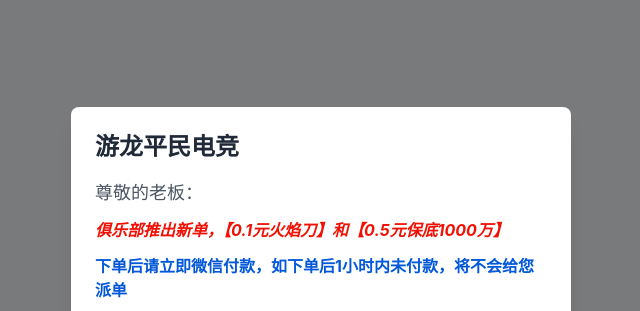
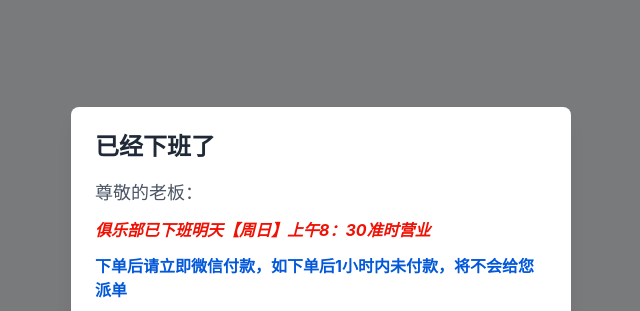
Before and after one commit to iill392/youlong666, a plain HTML site: page index.html in a window 1280 px wide. Shown: the top 311 px of the page, without its empty margins (319-959 px from the left). Drawn offline with nearby package versions, Linux system fonts and the light colour scheme.

Commit message:
Update index.html

```diff
--- a/index.html
+++ b/index.html
@@ -1,7 +1,7 @@
 <html lang="zh-CN"><head>
     <meta charset="UTF-8">
     <meta name="viewport" content="width=device-width, initial-scale=1.0">
-    <title>公告弹窗</title>
+    <title>嗨，欢迎</title>
     <!-- Tailwind CSS v3 -->
     <script src="https://cdn.tailwindcss.com"></script>
     <!-- Font Awesome -->
@@ -94,10 +94,10 @@
 <body>
     <div class="overlay">
         <div class="popup">
-            <h2 class="text-2xl font-bold text-gray-800 mb-4">游龙平民电竞</h2>
+            <h2 class="text-2xl font-bold text-gray-800 mb-4">已经下班了</h2>
             <div class="announcement-content text-gray-600 mb-6">
                 <p class="mb-3" style="font-size: 18px;">尊敬的老板：</p>
-                <p class="mb-3" style="font-size: 16px; font-weight: bold; font-style: italic; color: rgb(240, 17, 5);">俱乐部推出新单，【0.1元火焰刀】和【0.5元保底1000万】</p>
+                <p class="mb-3" style="font-size: 16px; font-weight: bold; font-style: italic; color: rgb(240, 17, 5);">俱乐部已下班明天【周日】上午8：30准时营业</p>
                 <p class="mb-3" style="font-weight: bold; color: rgb(2, 88, 217);">下单后请立即微信付款，如下单后1小时内未付款，将不会给您派单</p>
                 <p style="font-size: 20px; font-weight: normal; font-style: normal; text-align: center;">添加游龙微信，以便【付款】和【7天无理由退款】微信号【长按复制】:youlong6665</p>
             </div>
```
